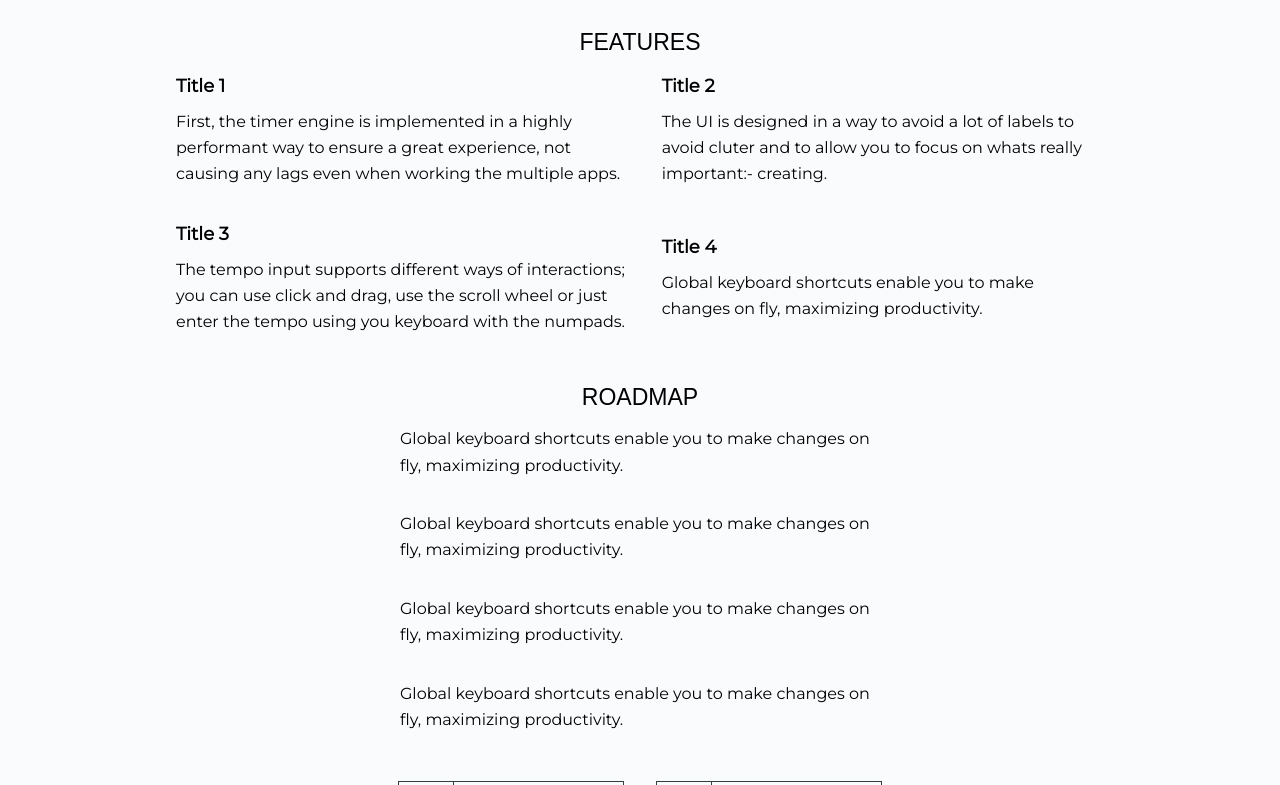
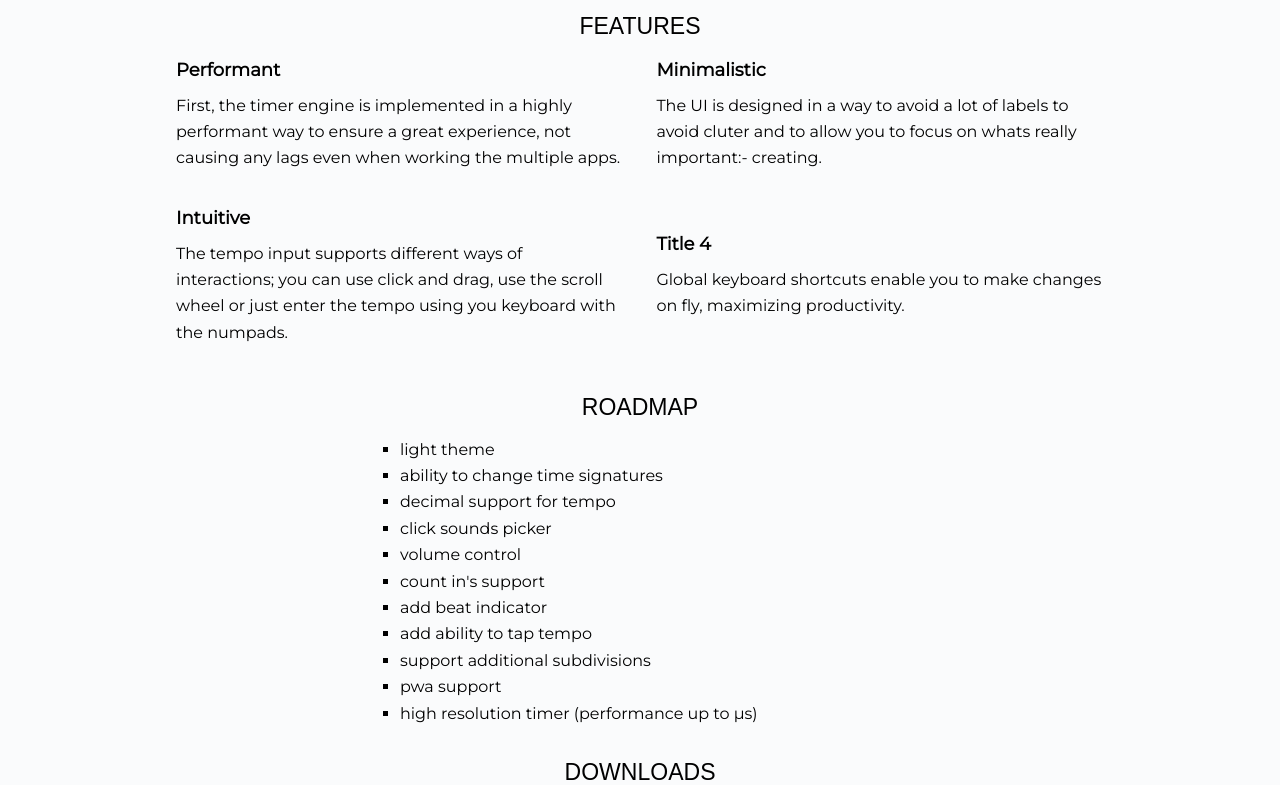
Before and after one commit to afractal/metronome-app, a website: page index.html in a window 1280 px wide. Shown: the part 278-1063 px from the top of the page. Drawn offline with Linux system fonts and the light colour scheme.

Commit message:
update roadmap"

```diff
--- a/index.css
+++ b/index.css
@@ -232,7 +232,7 @@ ul {
   width: 100%;
   /* width: 100%; */
 
-  margin-top: 2em;
+  margin-top: 1em;
 
   display: inline-flex;
   flex-flow: row nowrap;
@@ -331,9 +331,21 @@ ul {
   align-items: center;
 }
 
+.futures {
+  margin-top: 1em;
+
+  display: inline-flex;
+  flex-flow: column nowrap;
+
+  align-items: center;
+  justify-content: center;
+
+  list-style: square;
+}
+
 .future {
   width: 30em;
-  margin: 1em 0;
+  margin: 0 0 0 0;
 }
 
 /* ---DOWNLOADS--- */
@@ -342,6 +354,16 @@ ul {
   width: 60em;
 
   margin-top: 2em;
+
+  display: inline-flex;
+  flex-flow: column nowrap;
+
+  align-items: center;
+  justify-content: center;
+}
+
+.download__links {
+  margin-top: 1em;
 
   display: inline-flex;
   flex-flow: row nowrap;
@@ -354,7 +376,7 @@ ul {
   height: 2.6em;
   width: 14em;
 
-  margin: 0 1em;
+  margin: 0 3em;
 
   border: 1px solid var(--secondary__background__color);
   cursor: pointer;
--- a/index.html
+++ b/index.html
@@ -6,7 +6,7 @@
   <meta charset="UTF-8">
   <meta name="viewport" content="width=device-width, initial-scale=1.0">
   <meta http-equiv="X-UA-Compatible" content="ie=edge">
-  <title>Document</title>
+  <title>Metronome</title>
 
   <link rel="stylesheet" href="https://stackpath.bootstrapcdn.com/font-awesome/4.7.0/css/font-awesome.min.css">
   <link href="https://fonts.googleapis.com/css?family=Montserrat|Titillium+Web&display=swap" rel="stylesheet">
@@ -60,7 +60,7 @@
 
     <div class="feature">
       <div class="feature__title">
-        Title 1
+        Performant
       </div>
       <div class="feature__content">
         First, the timer engine is implemented in a highly performant way to ensure a great experience, not causing
@@ -70,7 +70,7 @@
 
     <div class="feature">
       <div class="feature__title">
-        Title 2
+        Minimalistic
       </div>
       <div class="feature__content">
         The UI is designed in a way to avoid a lot of labels to avoid cluter and to allow you to focus on whats
@@ -80,7 +80,7 @@
 
     <div class="feature">
       <div class="feature__title">
-        Title 3
+        Intuitive
       </div>
       <div class="feature__content">
         The tempo input supports different ways of interactions; you can use click and drag, use the scroll wheel or
@@ -105,25 +105,51 @@
       <h4>ROADMAP</h4>
     </div>
 
-    <div class="future">
-      Global keyboard shortcuts enable you to make changes on fly, maximizing productivity.
-    </div>
-
-    <div class="future">
-      Global keyboard shortcuts enable you to make changes on fly, maximizing productivity.
-    </div>
-
-    <div class="future">
-      Global keyboard shortcuts enable you to make changes on fly, maximizing productivity.
-    </div>
-
-    <div class="future">
-      Global keyboard shortcuts enable you to make changes on fly, maximizing productivity.
+    <ul class="futures">
+      <li class="future">
+        light theme
+      </li>
+      <li class="future">
+        ability to change time signatures
+      </li>
+      <li class="future">
+        decimal support for tempo
+      </li>
+      <li class="future">
+        click sounds picker
+      </li>
+      <li class="future">
+        volume control
+      </li>
+      <li class="future">
+        count in's support
+      </li>
+      <li class="future">
+        add beat indicator
+      </li>
+      <li class="future">
+        add ability to tap tempo
+      </li>
+      <li class="future">
+        support additional subdivisions
+      </li>
+      <li class="future">
+        pwa support
+      </li>
+      <li class="future">
+        high resolution timer (performance up to µs)
+      </li>
       </div>
 
   </section>
 
   <section class="downloads" id="downloads">
+
+    <div class="section-title">
+      <h4>DOWNLOADS</h4>
+    </div>
+
+    <div class="download__links">
 
       <div class="download">
         <a class="download__button">
@@ -147,6 +173,8 @@
         </a>
       </div>
 
+    </div>
+
   </section>
 
   <footer class="footer__container">
@@ -164,10 +192,10 @@
 
 </body>
 
-
 </html>
 
 <!--
 <div class="hero__image__container">
   <image class="hero__screenshot" src="./demo.png" />
-</div> -->
+</div>
+-->
```
Lines whose indentation alone changed are shown as unchanged.
